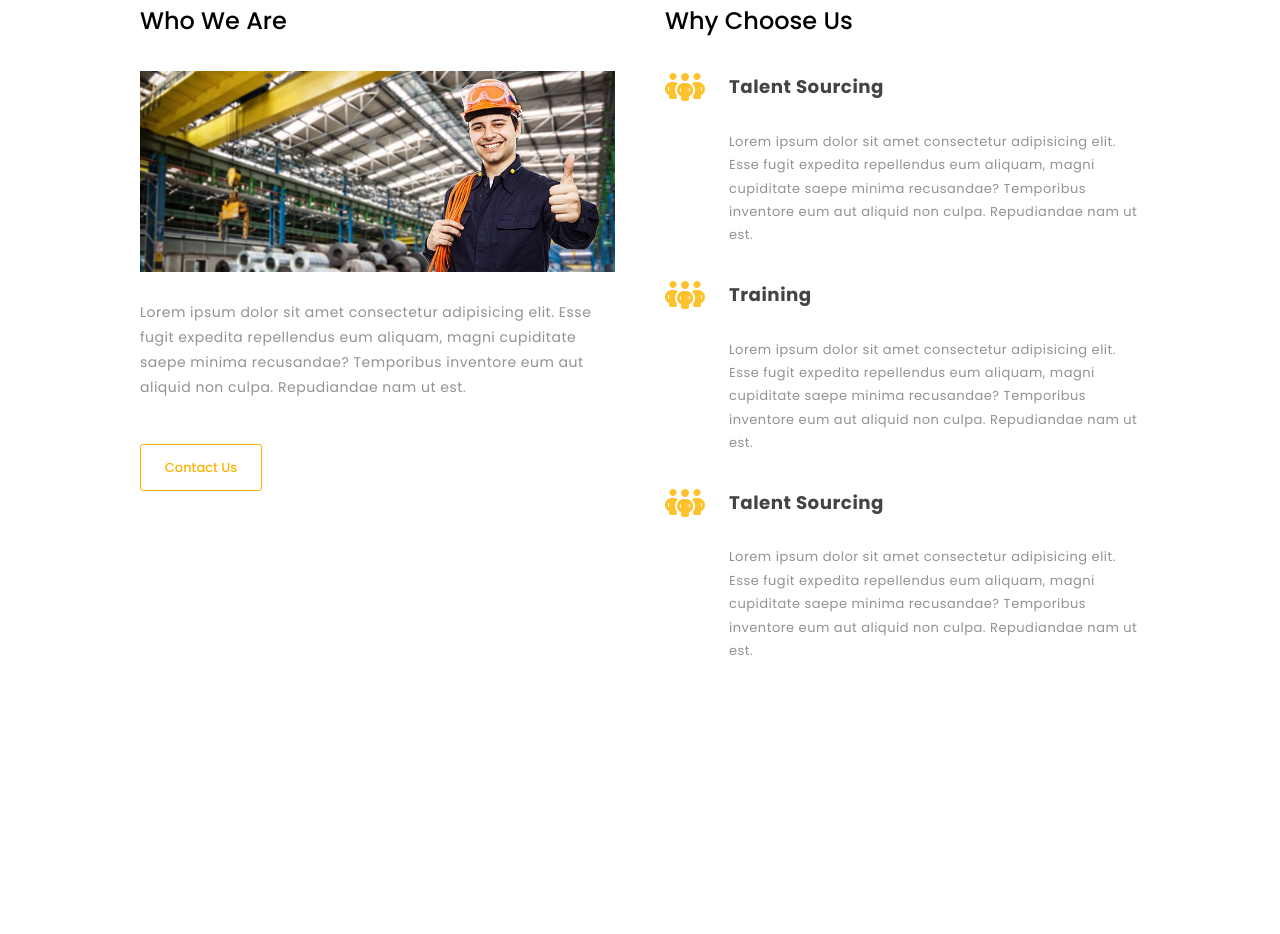
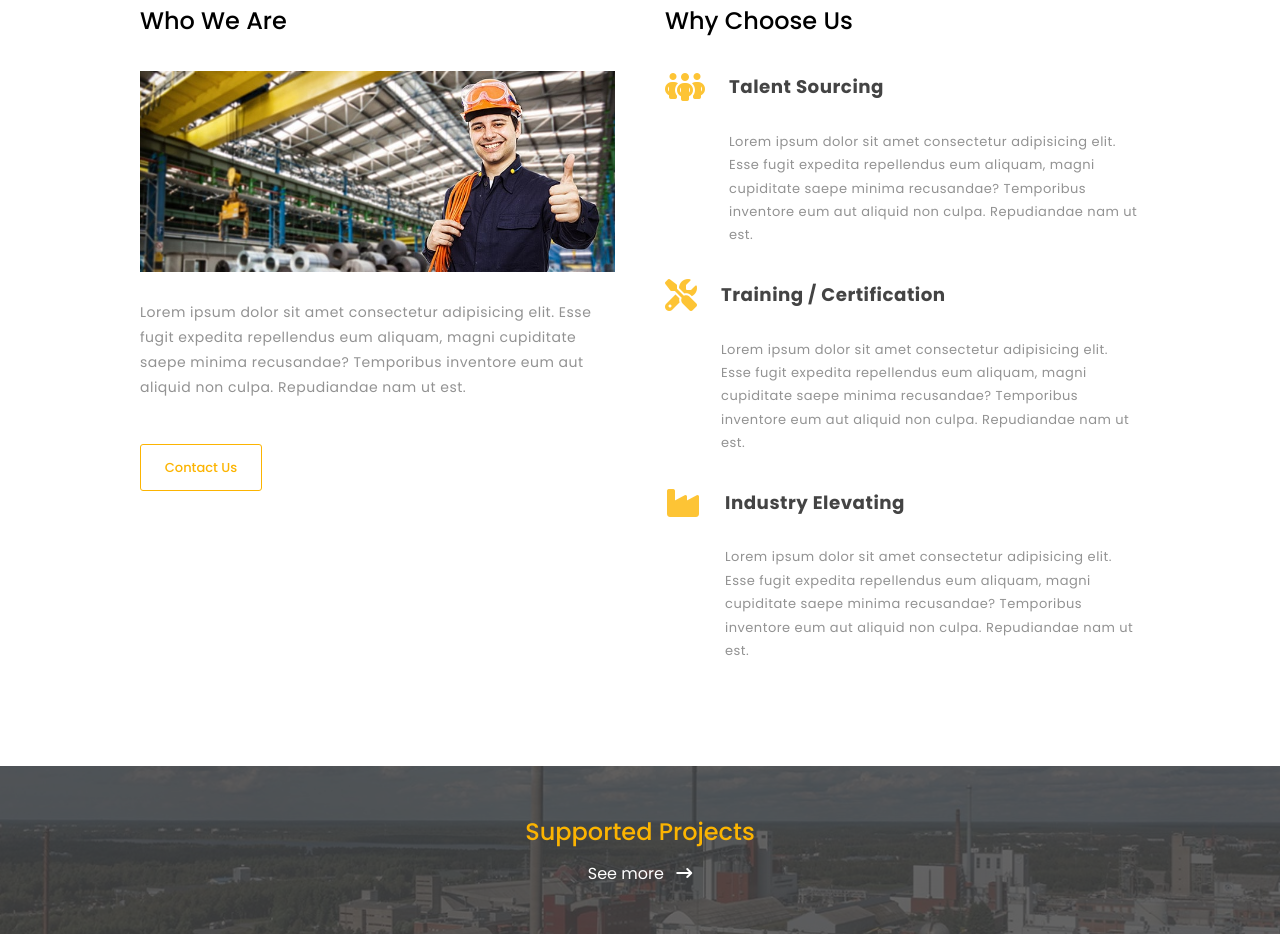
Before and after one commit to ramilsfrv01/econ, a plain HTML site: page index.html in a window 1280 px wide. Shown: the part 1847-2781 px from the top of the page. Before the commit the page ends 2613 px from the top, so only its background shows below. Drawn offline with Linux system fonts and the light colour scheme.

Commit message:
project section added

```diff
--- a/css/style.css
+++ b/css/style.css
@@ -48,7 +48,7 @@ span {
     display: flex;
     flex-direction: row;
     justify-content: space-between;
-    width: 71%;
+    width: 76%;
 }
 .head-wrap {
     background: #dfdfdf96;
@@ -62,7 +62,9 @@ span {
     padding: 28px 0;
 }
 
-
+.top-contact-item:not(:last-child) {
+    margin-right: 8px;
+}
 .top-contact-item i {
     display: inline-block;
     margin-right: 14px;
@@ -73,7 +75,7 @@ span {
 .links {
     display: flex;
     justify-content: space-between;
-    width: 20%;
+    width: 16%;
 }
 
 .link-item a i {
@@ -199,22 +201,22 @@ nav.navbar {
     padding: 8px 36px 8px;
     opacity: 1;
     cursor: pointer;
-    /* position: relative; */
+    position: relative;
 }
 
-.nav-item a {
-    /* display: block; */
+/* .nav-item a {
+    display: block;
     position: relative;
-}
+} */
 
 .nav-item a::before {
     content: "";
     width: 0%;
-    height: 4px;
+    height: 5px;
     border-radius: 2px;
     background-color: #fcb401;
     position: absolute;
-    bottom: -28px;
+    bottom: -20px;
     left: 0;
     transition: 0.17s ease-in;
     transition: 0.3 ease-out;
@@ -224,9 +226,9 @@ nav.navbar {
     width: 100%;
 }
 
-.nav-item:first-child {
+/* .nav-item:first-child {
     padding-left: 0;
-}
+} */
 
 .nav-item a {
     display: block;
@@ -558,7 +560,7 @@ section.content-section {
 .content-icon i {
     display: block;
     font-size: 32px;
-    color: #fcb501d3;
+    color: #fcb501cb;
 }
 
 .content-tabs-text {
@@ -567,3 +569,55 @@ section.content-section {
     letter-spacing: 0.5px;
     line-height: 1.8;
 }
+
+section.project-section {
+    background: url(../upload/project-bg.jpg) no-repeat center;
+    background-attachment: fixed;
+    background-size: cover;
+    padding: 48px 0;
+    position: relative;
+}
+
+section.project-section::after {
+    position: absolute;
+    content: "";
+    top: 0;
+    left: 0;
+    right: 0;
+    bottom: 0;
+    background-color: #474747d0;
+}
+
+.project-section .container {
+    z-index: 5;
+}
+.project-head {
+    text-align: center;
+}
+
+.project-head a {
+    color:#fff;
+    transition: 0.3s ease-in-out;
+}
+
+
+.project-head a:hover {
+    color:#fcb401;
+}
+
+
+.project-head h5 {
+    font-size: 24px;
+    font-weight: 500;
+    padding-bottom: 12px;
+    color: #fcb401;
+}
+
+.project-head i {
+    color:white;
+    display: inline-block;
+    margin-left: 8px;
+    vertical-align:baseline;
+    padding-top: -1px;
+    transition: 0.3s ease-in-out;
+}
--- a/index.html
+++ b/index.html
@@ -38,7 +38,7 @@
                         <div class="top-contact-item">
                             <i class="fa-solid fa-location-dot"></i>
                             <a href="https://maps.app.goo.gl/5Pevkg7Ea4Qzuxtg6" target="_blank">
-                                <span> A. Hasan Aliyev st., Baku, AZ</span>
+                                <span> 249 A. Hasan Aliyev st., Baku,  AZ1078</span>
                             </a>
                         </div>
 
@@ -308,11 +308,11 @@
                         <div class="content-tabs">
                             <div class="content-tab">
                                 <div class="content-icon">
-                                    <i class="fa-solid fa-people-group"></i>
+                                    <i class="fa-solid fa-screwdriver-wrench"></i>
                                 </div>
                                 <div class="content-tabs-text">
                                     <div class="text-head">
-                                        <h5>Training</h5>
+                                        <h5>Training / Certification</h5>
                                     </div>
                                     <div class="text">
                                         <p>Lorem ipsum dolor sit amet consectetur adipisicing elit. Esse fugit expedita repellendus eum aliquam, magni cupiditate saepe minima recusandae? Temporibus inventore eum aut aliquid non culpa. Repudiandae nam ut est.</p>
@@ -323,11 +323,11 @@
                         <div class="content-tabs">
                             <div class="content-tab">
                                 <div class="content-icon">
-                                    <i class="fa-solid fa-people-group"></i>
+                                    <i class="fa-solid fa-industry"></i>
                                 </div>
                                 <div class="content-tabs-text">
                                     <div class="text-head">
-                                        <h5>talent sourcing</h5>
+                                        <h5>Industry Elevating</h5>
                                     </div>
                                     <div class="text">
                                         <p>Lorem ipsum dolor sit amet consectetur adipisicing elit. Esse fugit expedita repellendus eum aliquam, magni cupiditate saepe minima recusandae? Temporibus inventore eum aut aliquid non culpa. Repudiandae nam ut est.</p>
@@ -339,6 +339,16 @@
                 </div>
             </div>
         </section>
+        <section class="project-section">
+            <div class="container">
+                <div class="project-head">
+                    <h5>Supported Projects</h5>
+                    <a href="project.html">See more</a>
+                    <i class="fa-solid fa-arrow-right-long"></i>
+                </div>
+
+            </div>
+        </section>
     </body>
     <script src="js/script.js" defer></script>
 
```
Also changed, not shown: upload/project-bg.jpg (added).
